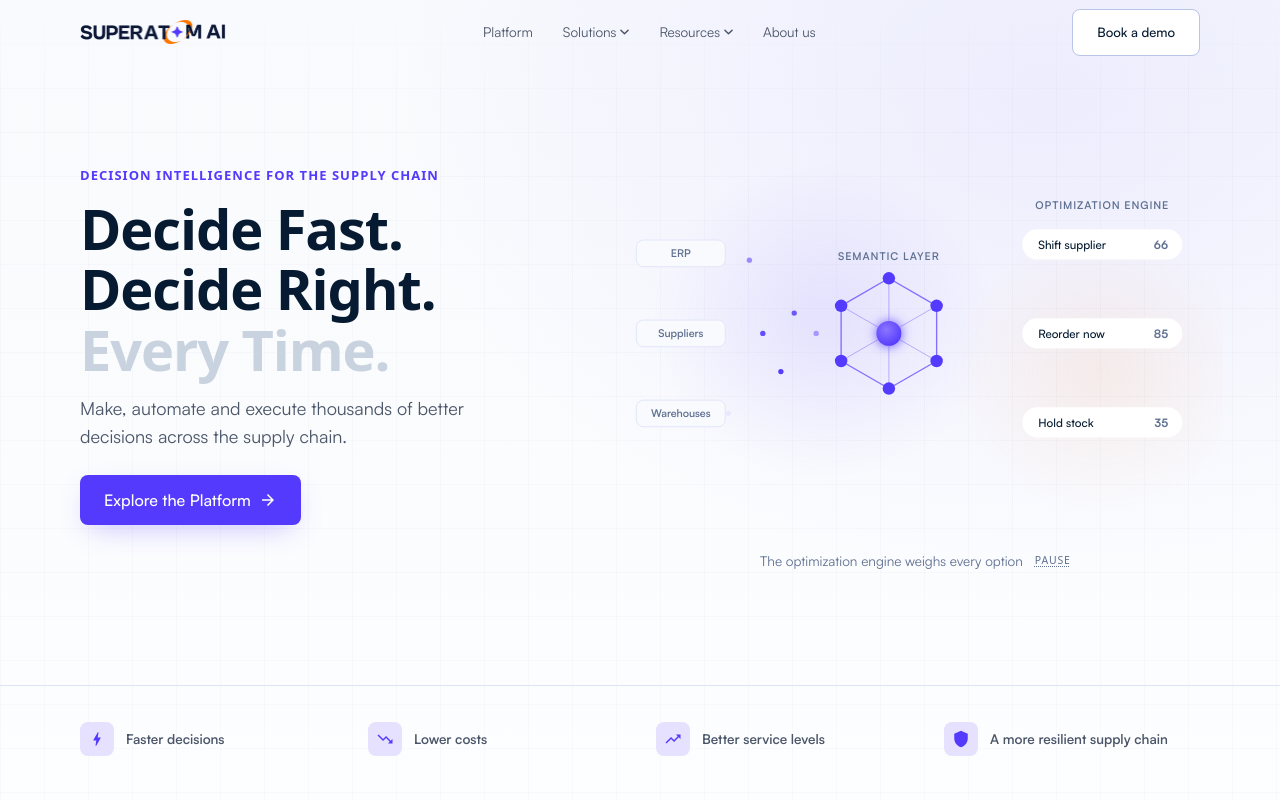
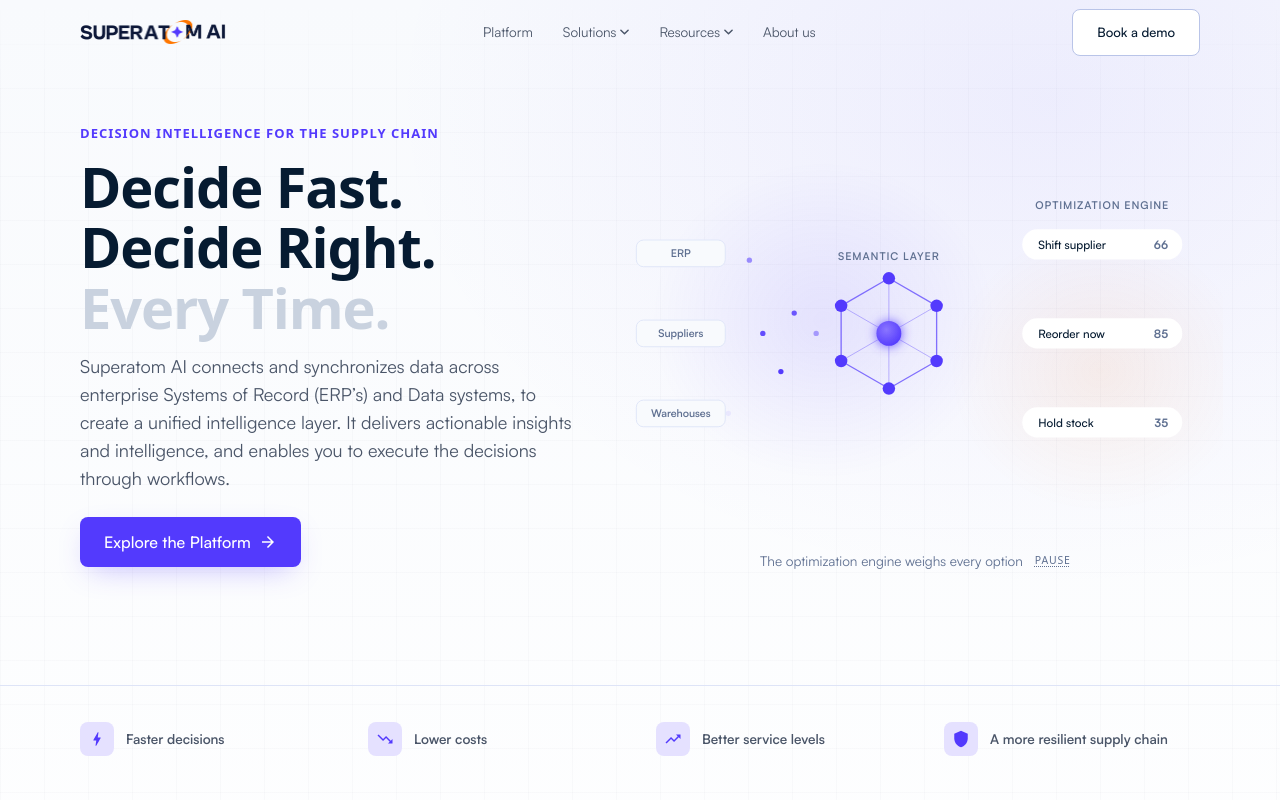
Before and after one commit to oendrilaroy96/superatom, a React (Vite) app: page / in a window 1280 px wide. Shown: the top 800 px of the page. Built offline with nearby package versions, Linux system fonts and the light colour scheme.

Commit message:
Replace Hero description copy
Widen the paragraph's max-width slightly (460px -> 520px) to
accommodate the longer replacement copy without awkward wrapping.

Co-Authored-By: Claude Sonnet 5 <noreply@anthropic.com>
Claude-Session: https://claude.ai/code/session_01AhqhuFykjwZi78yi5ZPGpu

```diff
--- a/src/components/Hero.tsx
+++ b/src/components/Hero.tsx
@@ -497,9 +497,12 @@ export default function Hero() {
             <span>Decide Right.</span>
             <span>Every Time.</span>
           </h1>
-          <p className="mb-6 max-w-[460px] text-[18px] leading-[1.55] text-body">
-            Make, automate and execute thousands of better decisions across
-            the supply chain.
+          <p className="mb-6 max-w-[520px] text-[18px] leading-[1.55] text-body">
+            Superatom AI connects and synchronizes data across enterprise
+            Systems of Record (ERP&rsquo;s) and Data systems, to create a
+            unified intelligence layer. It delivers actionable insights and
+            intelligence, and enables you to execute the decisions through
+            workflows.
           </p>
           <div>
             <Button
```
